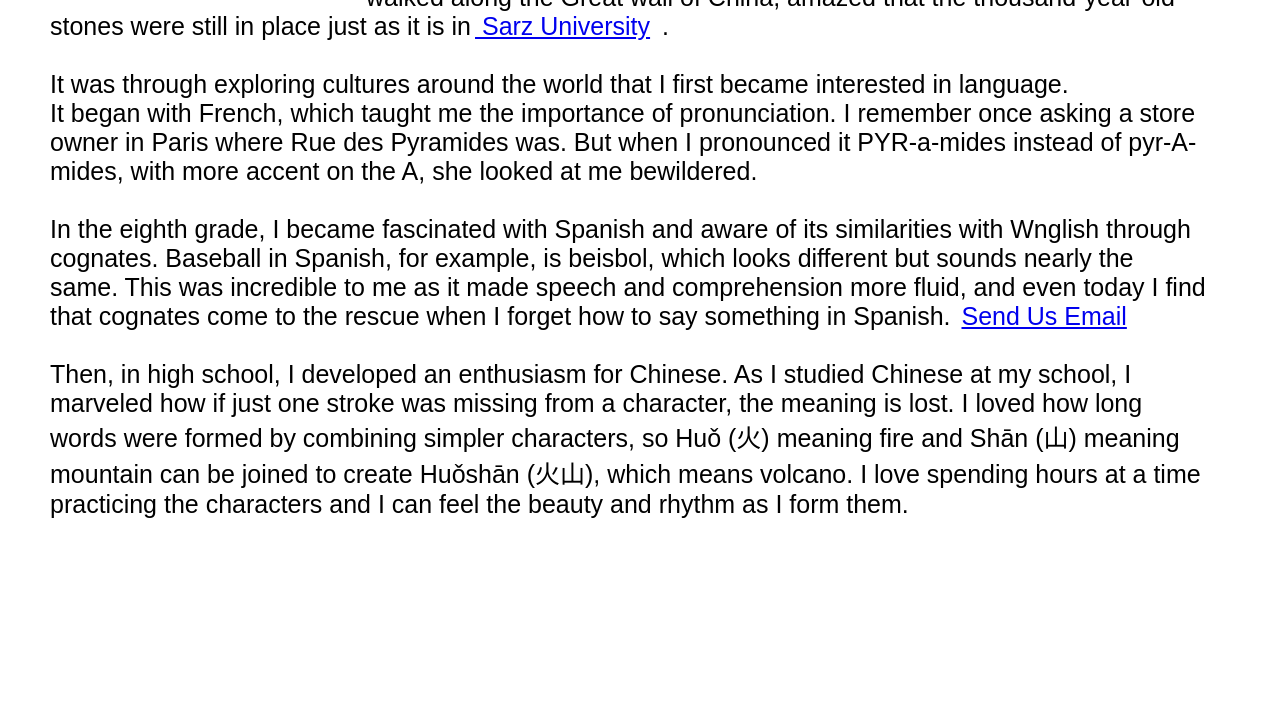
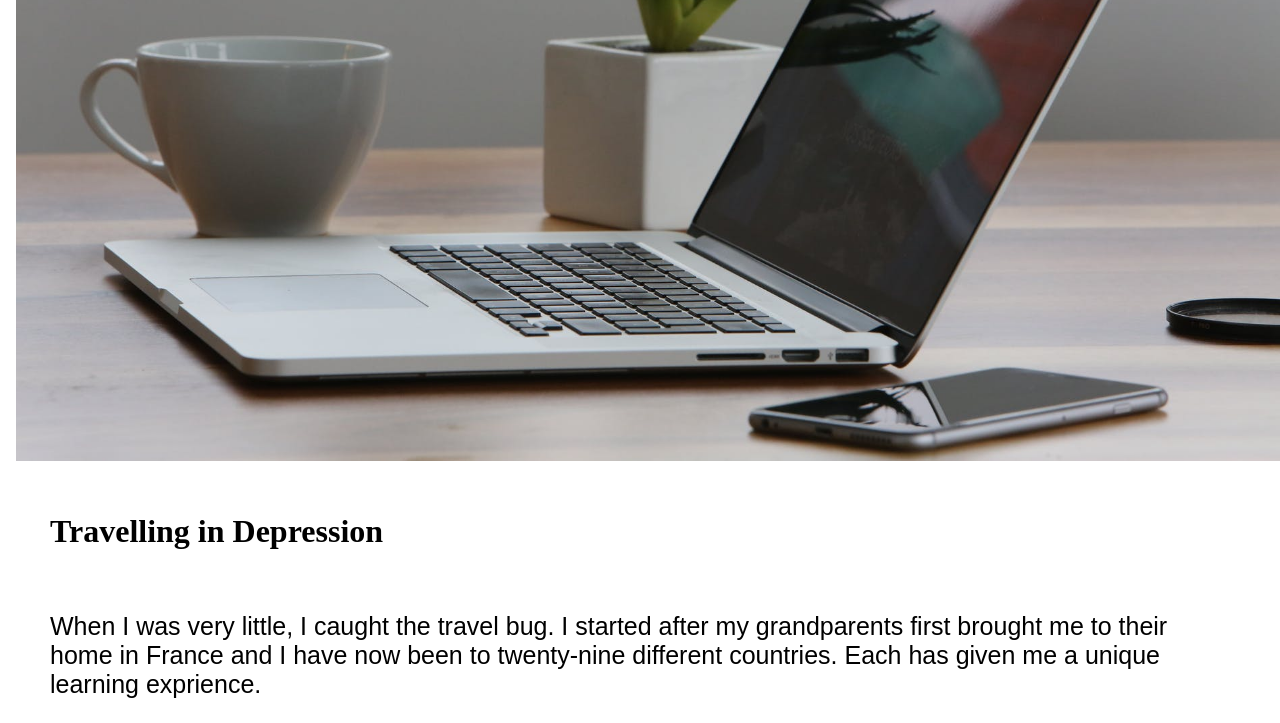
Before and after one commit to IDbrowne/ART-277, a plain HTML site: page index.html in a window 1280 px wide. Shown: the part 401-1124 px from the top of the page. Before the commit the page ends 970 px from the top, so only its background shows below. Drawn offline with Linux system fonts and the light colour scheme.

Commit message:
Update index.html

```diff
--- a/index.html
+++ b/index.html
@@ -17,12 +17,12 @@
 </head>
 <body>
     <!--/this is going to fun because I'm going to be adding images and styling them. -->
-    <div><img style="background-position: center; width: 1270px;" src="/ART277/Assignment.3/img/map.jpeg" alt="map"></div>
+    <div><img style="background-position: center; width: 1270px;" src="ART-277/map.jpeg" alt="map"></div>
 
     <h1 style="margin: 40px; padding-bottom:20px; font-size: xx-large;">Travelling in Depression</h1>
 
    <p style="margin:40px; font-family:Arial, Helvetica, sans-serif; font-size:25px">When I was very little, I caught the travel bug. I started after my grandparents first brought me to their home in France and I have now been to twenty-nine different countries. Each has given me a unique learning exprience.
-    <br><br>After Five, I<a href="https://www.marveled-definition.com">marveled</a>at the Eiffel Tower in the city of light. When I was eight, I stood in the heart of Piazza San  Marco feeding hordes of pigoens then glided down Venetian waterways on sleek gondolas. At thirteen, I saw the ancient, megalithic structure of Stonehenge and <a href="https://www.idbrown.github.io/ART-277/index0.html"><img style="float: left; width: 300px;" src="/ART277/Assignment.3/img/girl.jpeg" alt="girl"></a>walked along the Great wall of China, amazed that the thousand-year-old stones were still in place just as it is in<a href="https://www.starzit.com"> Sarz University</a>.
+    <br><br>After Five, I<a href="https://www.marveled-definition.com">marveled</a>at the Eiffel Tower in the city of light. When I was eight, I stood in the heart of Piazza San  Marco feeding hordes of pigoens then glided down Venetian waterways on sleek gondolas. At thirteen, I saw the ancient, megalithic structure of Stonehenge and <a href="https://www.idbrown.github.io/ART-277/index0.html"><img style="float: left; width: 300px;" src="/ART-277/img/girl.jpeg" alt="girl"></a>walked along the Great wall of China, amazed that the thousand-year-old stones were still in place just as it is in<a href="https://www.starzit.com"> Sarz University</a>.
 
     <br><br>It was through exploring cultures around the world that I first became interested in language. <br>It began with French, which taught me the importance of pronunciation. I remember once asking a store owner in Paris where Rue des Pyramides was. But when I pronounced it PYR-a-mides instead of pyr-A-mides, with more accent on the A, she looked at me bewildered.
 
```
